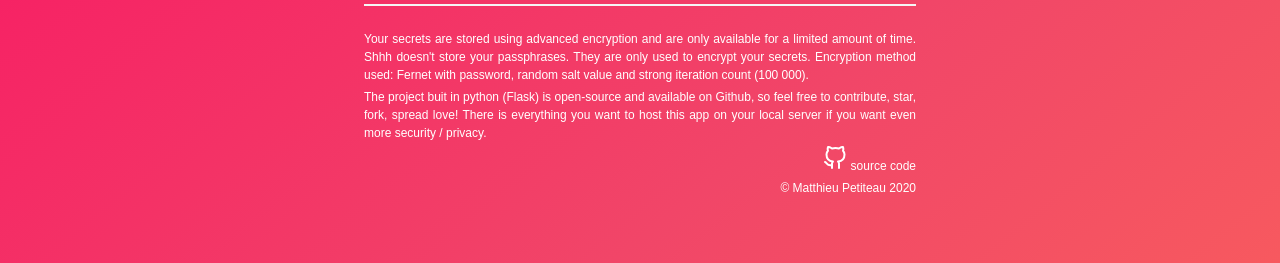
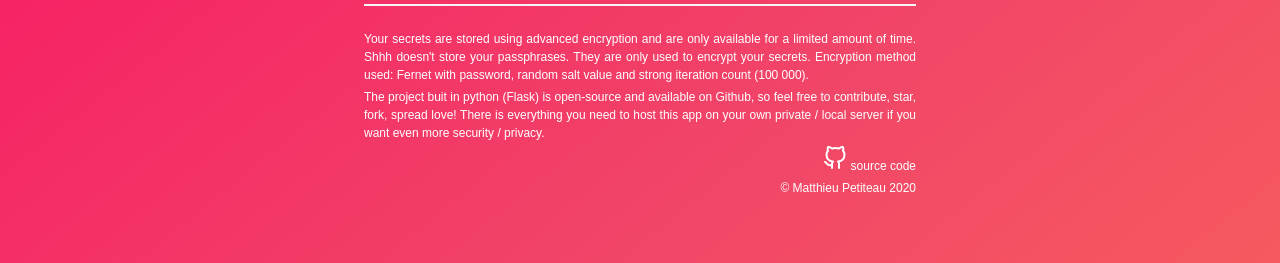
Before and after one commit to smallwat3r/shhh, a Flask app: page /c in a window 1280 px wide. Shown: the part 537-800 px from the top of the page. Run offline with Flask 2, Linux system fonts and the light colour scheme; parts of the project's set-up code (start-up, migrations or seed data) failed here and were passed over; some libraries are stand-ins or nearby versions; some web fonts are replaced.

Commit message:
Edit content

```diff
--- a/shhh/templates/base.html
+++ b/shhh/templates/base.html
@@ -44,8 +44,8 @@
                         </p>
                         <p class="help has-text-justified">
                             The project buit in python (Flask) is open-source and available on Github, so feel free to contribute, star,
-                            fork, spread love! There is everything you want to host this app on your local server if you want even more
-                            security / privacy.
+                            fork, spread love! There is everything you need to host this app on your own private / local server if you
+                            want even more security / privacy.
                         </p>
                         <p class="help"><a href="https://github.com/smallwat3r/shhh"><span class="feather" data-feather="github"></span> source code</a></p>
                         <p class="help">&copy; Matthieu Petiteau 2020</p>
```
